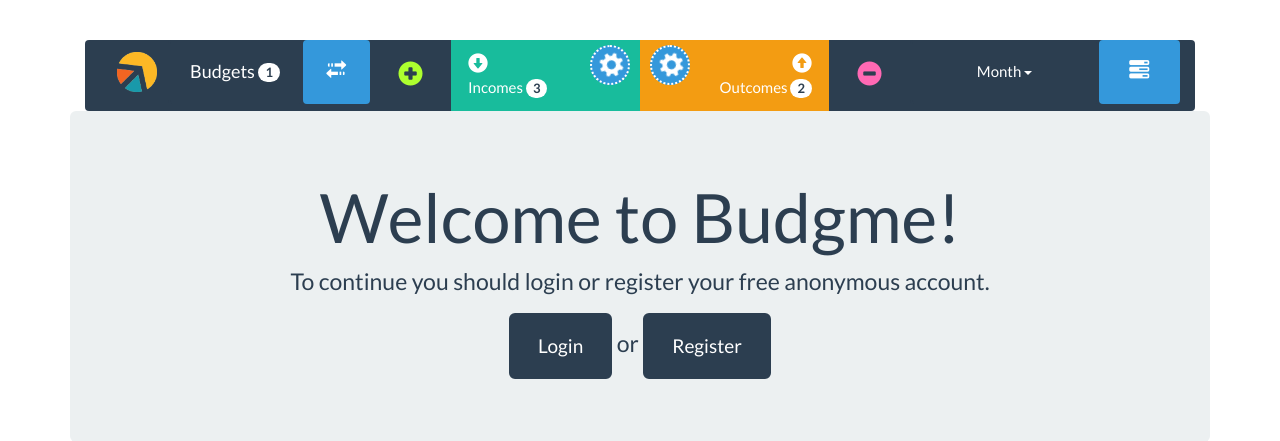
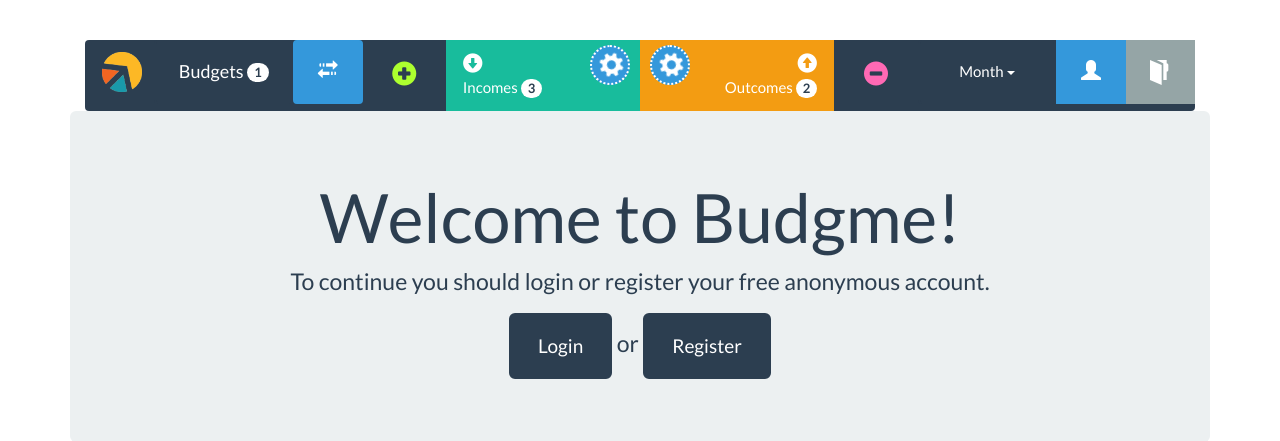
Before and after one commit to psvprogrammer/budgme, a Django app: template budgme/templates/budgme/home.html in a window 1280 px wide. Shown: the top 441 px of the page. Run offline with Django 3.2, Linux system fonts and the light colour scheme; the template is opened without the code that fills it, so the values that code supplies are empty; the visitor is signed in with stand-in values (Sample User, id 1); some libraries are stand-ins or nearby versions.

Commit message:
authorized menu

```diff
--- a/budgme/templates/budgme/menu/authorized_menu.html
+++ b/budgme/templates/budgme/menu/authorized_menu.html
@@ -41,8 +41,9 @@
                     </div>
                     <div class="col-xs-6 no-padding one-line">
                       <div class="btn-group-justified" role="group">
-                          <a class="btn btn-primary" data-toggle="collapse" data-target="#change-period-div" style="width: 60%;">Month <span class="caret"></span></a>
-                          <a href="/profile" class="btn btn-info" style="width: 40%;"><span class="glyphicon glyphicon-tasks" style="font-size: 20px;"></span></a>
+                          <a class="btn btn-primary" data-toggle="collapse" data-target="#change-period-div" style="width: 50%;">Month <span class="caret"></span></a>
+                          <a href="/profile" class="btn btn-info btn-rectangle" style="width: 40%;"><span class="glyphicon glyphicon-user" style="font-size: 25px;"></span></a>
+                          <a href="{% url 'logout' %}" class="btn btn-default btn-rectangle" style="width: 25%;"><span class="glyphicon glyphicon-folder-open gly-rotate-90" style="font-size: 20px;"></span></a>
                       </div>
                     </div>
                   </div>
@@ -79,6 +80,7 @@
 {#      xl-menu     #}
         <div class="hidden-xs">
             <div class="collapse navbar-collapse">
+                <div class="row">
                     <div class="col-12 col-sm-3 col-xl-2" style="text-align: left;"><!-- FIRST DIV "Budgets" -->
                         <div class="row no-padding">
                           <div class="btn-group-justified" role="group">
@@ -129,8 +131,10 @@
                     <div class="col-12 col-sm-3 col-xl-2" style="text-align: center;"><!-- LAST DIV "Month/Profile" -->
                         <div class="row no-padding">
                           <div class="btn-group-justified" role="group" style="height: 64px;">
-                          <a class="btn btn-primary" data-toggle="collapse" data-target="#change-period-div" style="width: 70%;">Month <span class="caret"></span></a>
-                          <a href="/profile" class="btn btn-info" style="width: 30%;"><span class="glyphicon glyphicon-tasks" style="font-size: 20px;"></span></a>
+                              <a class="btn btn-primary" data-toggle="collapse" data-target="#change-period-div" style="width: 50%;">Month <span class="caret"></span></a>
+                              <a href="/profile" class="btn btn-info btn-rectangle no-padding" style="width: 25%;"><span class="glyphicon glyphicon-user" style="font-size: 20px;"></span></a>
+                              <a href="{% url 'logout' %}" class="btn btn-default btn-rectangle no-padding" style="width: 25%;"><span class="glyphicon glyphicon-folder-open gly-rotate-90" style="font-size: 20px;"></span></a>
+                          </div>
                         </div>
                     </div>
                 </div>
```
Lines whose indentation alone changed are shown as unchanged.
